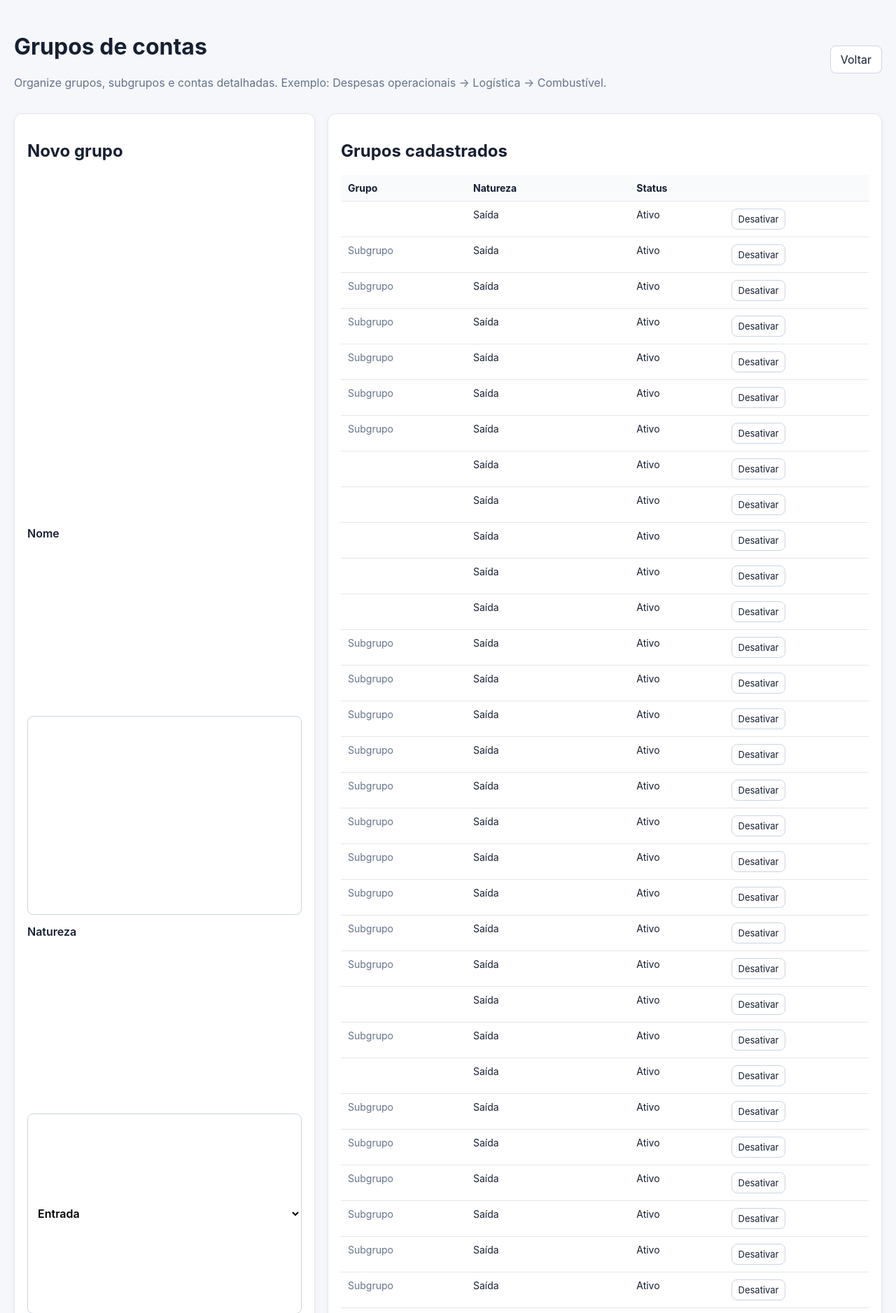
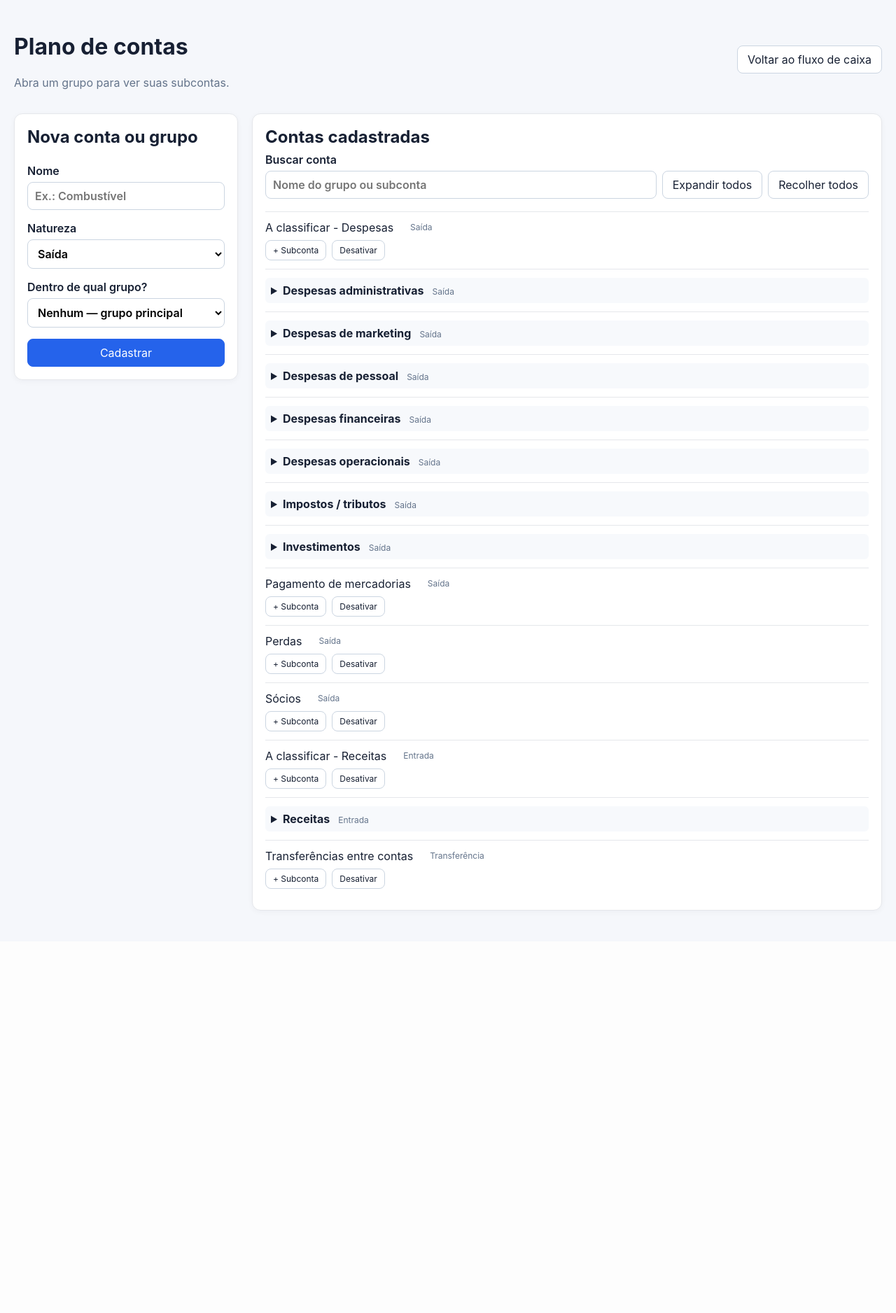
Before and after one commit to FabianoDagues/cotacao, a FastAPI app: page /admin/financeiro/grupos in a window 1280 px wide. Shown: the part 66-1942 px from the top of the page at 70% size. After the commit the page ends 1369 px from the top, so only its background shows below. Run offline with FastAPI, Linux system fonts and the light colour scheme; the visitor is signed in with stand-in values (Sample User, id 1); some libraries are stand-ins or nearby versions.

Commit message:
Add files via upload

```diff
--- a/app/finance.py
+++ b/app/finance.py
@@ -475,7 +475,14 @@ def cash_transaction_delete(tx_id: int, request: Request, db: Session = Depends(
 def cash_groups_page(request: Request, db: Session = Depends(get_db)):
     user = require_admin(request, db)
     groups = db.scalars(select(CashGroup).order_by(CashGroup.nature, CashGroup.name)).all()
-    return templates.TemplateResponse(request, "cash_groups.html", {"user": user, "groups": groups, "error": None})
+    group_map = {group.id: group for group in groups}
+    children = defaultdict(list)
+    for group in groups:
+        group.display_path = account_path(group, group_map)
+        children[group.parent_id if group.parent_id in group_map else None].append(group)
+    groups.sort(key=lambda group: group.display_path.casefold())
+    return templates.TemplateResponse(request, "cash_groups.html", {
+        "user": user, "groups": groups, "children": children, "error": None})
 
 
 @router.post("/admin/financeiro/grupos")
--- /dev/null
+++ b/app/static/account_groups.css
@@ -0,0 +1,10 @@
+.accounts-layout{display:grid;grid-template-columns:320px minmax(0,1fr);gap:20px;align-items:start}
+.account-create{display:grid;gap:16px;align-content:start;position:sticky;top:16px}
+.account-create h2,.account-list h2{margin:0 0 8px}.account-list{min-width:0}
+.account-tools{display:flex;align-items:end;gap:8px;flex-wrap:wrap;margin-bottom:18px}.account-tools label{flex:1;min-width:180px}
+.account-tree,.account-node ul{list-style:none;margin:0;padding:0}.account-node ul{margin:8px 0 0 16px;border-left:2px solid #dce5f2;padding-left:12px}
+.account-node{padding:12px 0;border-top:1px solid #e5e7eb}.account-node summary{cursor:pointer;padding:8px;background:#f7f9fc;border-radius:6px;overflow-wrap:anywhere}
+.account-leaf{display:flex;gap:12px;align-items:center;flex-wrap:wrap;overflow-wrap:anywhere}
+.account-kind{font-size:12px;color:#64748b;margin-left:12px}.account-actions{display:flex;gap:8px;margin:8px 0 0;flex-wrap:wrap}.account-actions form{margin:0}.account-actions button{font-size:12px;padding:6px 10px}
+.account-node[hidden]{display:none}
+@media(max-width:800px){.accounts-layout{grid-template-columns:1fr}.account-create{position:static}.account-node ul{margin-left:6px;padding-left:8px}}
--- a/app/templates/cash_groups.html
+++ b/app/templates/cash_groups.html
@@ -1,5 +1,37 @@
-{% extends "base.html" %}{% block title %}Grupos de contas{% endblock %}{% block content %}
-<div class="page-head"><div><h1>Grupos de contas</h1><p class="muted">Organize grupos, subgrupos e contas detalhadas. Exemplo: Despesas operacionais → Logística → Combustível.</p></div><a class="button" href="/admin/financeiro">Voltar</a></div>
-<div class="grid two"><form method="post" class="card stack"><h2>Novo grupo</h2><label>Nome<input name="name" required maxlength="160"></label><label>Natureza<select name="nature"><option value="income">Entrada</option><option value="expense">Saída</option><option value="transfer">Transferência</option></select></label><label>Dentro de qual grupo? (opcional)<select name="parent_id"><option value="">Nenhum — criar grupo principal</option>{% for g in groups if g.active %}<option value="{{g.id}}">{{g.display_path}}</option>{% endfor %}</select></label><button class="primary">Adicionar grupo</button></form>
-<div class="card"><h2>Grupos cadastrados</h2><div class="table-wrap"><table><thead><tr><th>Grupo</th><th>Natureza</th><th>Status</th><th></th></tr></thead><tbody>{% for g in groups %}<tr><td><strong>{{g.display_path}}</strong>{% if g.parent_id %}<div class="muted">Subgrupo</div>{% endif %}</td><td>{{'Entrada' if g.nature=='income' else ('Saída' if g.nature=='expense' else 'Transferência')}}</td><td>{{'Ativo' if g.active else 'Inativo'}}</td><td><form method="post" action="/admin/financeiro/grupos/{{g.id}}/status"><button class="compact">{{'Desativar' if g.active else 'Ativar'}}</button></form></td></tr>{% endfor %}</tbody></table></div></div></div>
+{% extends "base.html" %}
+{% block title %}Plano de contas{% endblock %}
+{% block extra_head %}<link rel="stylesheet" href="/static/account_groups.css?v=1">{% endblock %}
+{% macro nodes(parent) %}
+{% for g in children.get(parent, []) %}
+<li class="account-node" data-path="{{ g.display_path }}" data-nature="{{ g.nature }}">
+{% if children.get(g.id) %}
+<details><summary><strong>{{ g.name }}</strong><span class="account-kind">{{ {'income':'Entrada','expense':'Saída','transfer':'Transferência'}[g.nature] }}</span>{% if not g.active %}<span class="muted">Inativo</span>{% endif %}</summary>
+<div class="account-actions">
+{% if g.active %}<button type="button" class="add-child" data-id="{{ g.id }}" data-nature="{{ g.nature }}">+ Subconta</button>{% endif %}
+<form method="post" action="/admin/financeiro/grupos/{{g.id}}/status"><button>{{ 'Desativar' if g.active else 'Ativar' }}</button></form>
+</div><ul>{{ nodes(g.id) }}</ul></details>
+{% else %}
+<div class="account-leaf"><span>{{ g.name }}</span><span class="account-kind">{{ {'income':'Entrada','expense':'Saída','transfer':'Transferência'}[g.nature] }}</span>{% if not g.active %}<span class="muted">Inativo</span>{% endif %}</div>
+<div class="account-actions">{% if g.active %}<button type="button" class="add-child" data-id="{{ g.id }}" data-nature="{{ g.nature }}">+ Subconta</button>{% endif %}<form method="post" action="/admin/financeiro/grupos/{{g.id}}/status"><button>{{ 'Desativar' if g.active else 'Ativar' }}</button></form></div>
+{% endif %}
+</li>{% endfor %}
+{% endmacro %}
+{% block content %}
+<div class="page-head"><div><h1>Plano de contas</h1><p class="muted">Abra um grupo para ver suas subcontas.</p></div><a class="button" href="/admin/financeiro">Voltar ao fluxo de caixa</a></div>
+<div class="accounts-layout">
+<form method="post" class="card account-create" id="account-create">
+<h2>Nova conta ou grupo</h2>
+<label>Nome<input id="account-name" name="name" required maxlength="160" placeholder="Ex.: Combustível"></label>
+<label>Natureza<select id="account-nature" name="nature"><option value="expense">Saída</option><option value="income">Entrada</option><option value="transfer">Transferência</option></select></label>
+<label>Dentro de qual grupo?<select id="account-parent" name="parent_id"><option value="">Nenhum — grupo principal</option>{% for g in groups if g.active %}<option value="{{ g.id }}" data-nature="{{ g.nature }}">{{ g.display_path }}</option>{% endfor %}</select></label>
+<button class="primary">Cadastrar</button>
+</form>
+<section class="card account-list">
+<h2>Contas cadastradas</h2>
+<div class="account-tools"><label>Buscar conta<input type="search" id="account-search" placeholder="Nome do grupo ou subconta"></label><button type="button" id="expand-accounts">Expandir todos</button><button type="button" id="collapse-accounts">Recolher todos</button></div>
+<p id="account-empty" hidden>Nenhuma conta encontrada.</p>
+<ul class="account-tree">{{ nodes(None) }}</ul>
+</section>
+</div>
+<script src="/static/account_groups.js?v=1" defer></script>
 {% endblock %}
```
Also changed, not shown: app/static/account_groups.js (added, +33 -0 lines).
